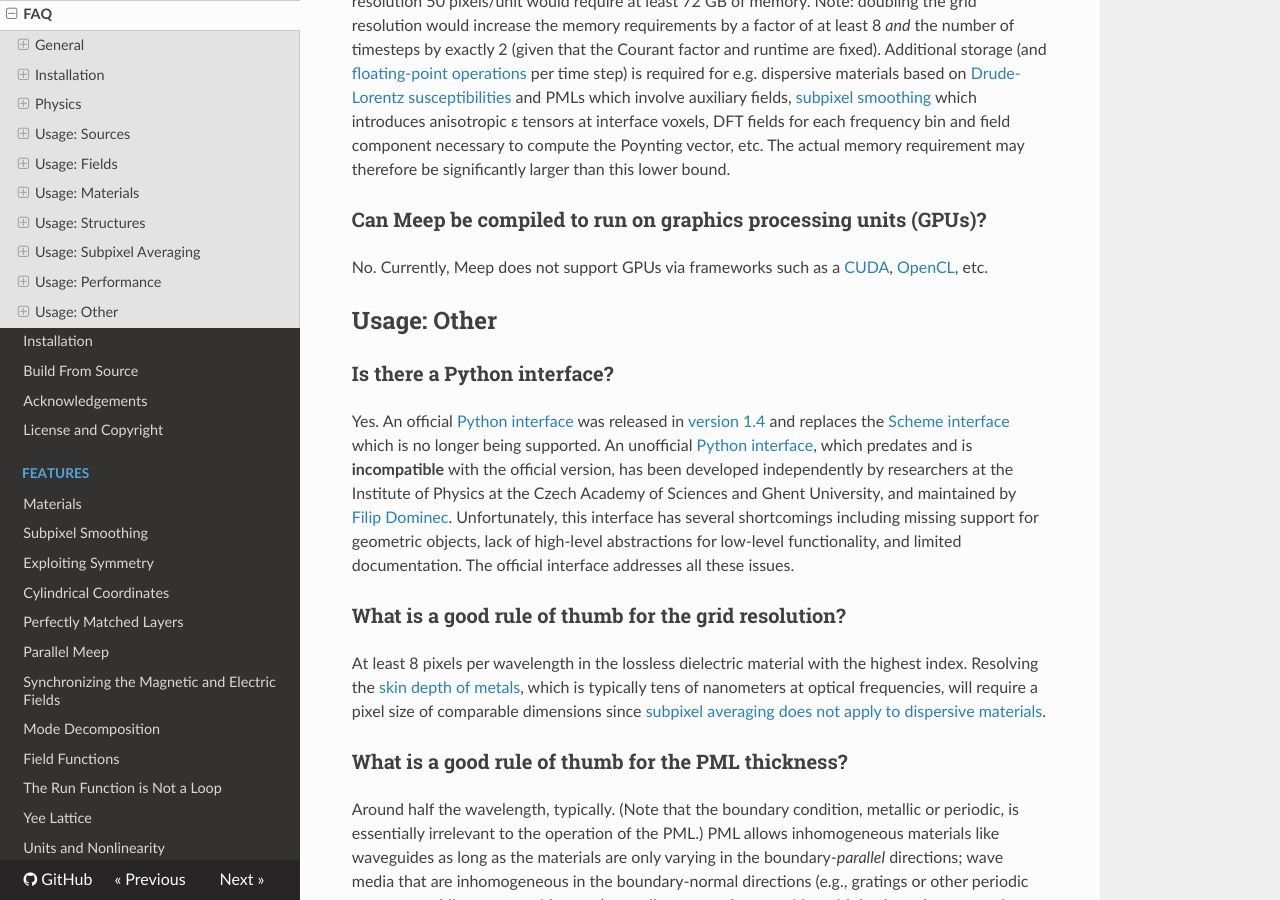
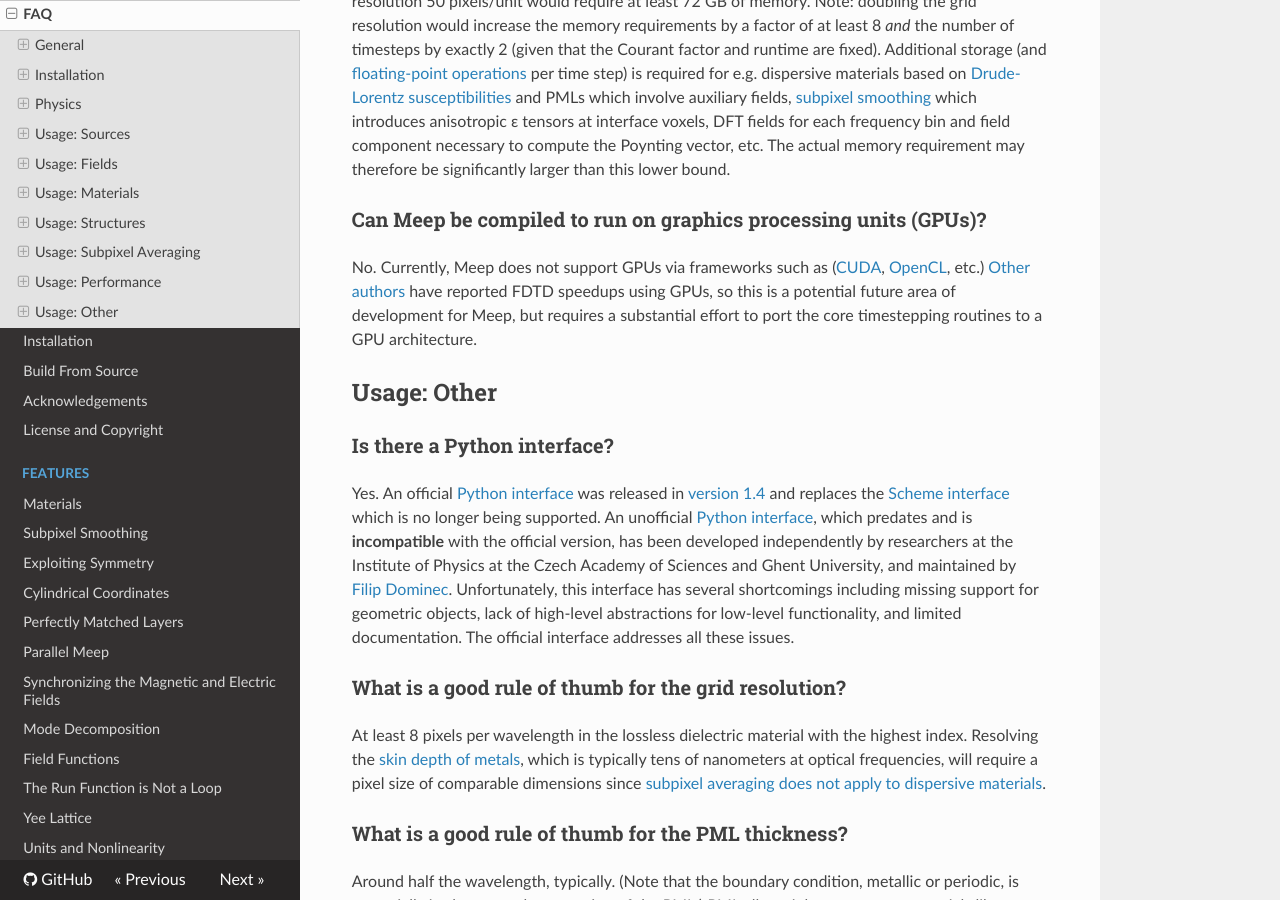
Before and after one commit to NanoComp/meep, an MkDocs documentation site: the page built from doc/docs/FAQ.md, in a window 1280 px wide and 900 px high, scrolled down 24890 px. Built offline with MkDocs 1.6.1, drawn with Linux system fonts in a browser that asks for light colours; nearby versions of some CDN libraries; formulas are drawn with MathJax 3; old or Windows-style settings are respelled for this version of MkDocs.

Commit message:
more GPU comments

```diff
--- a/doc/docs/FAQ.md
+++ b/doc/docs/FAQ.md
@@ -415,7 +415,7 @@ In general, calculating the computational cost of an arbitrary simulation is cha
 
 ### Can Meep be compiled to run on graphics processing units (GPUs)?
 
-No. Currently, Meep does not support GPUs via frameworks such as a [CUDA](https://en.wikipedia.org/wiki/CUDA), [OpenCL](https://en.wikipedia.org/wiki/OpenCL), etc.
+No. Currently, Meep does not support GPUs via frameworks such as ([CUDA](https://en.wikipedia.org/wiki/CUDA), [OpenCL](https://en.wikipedia.org/wiki/OpenCL), etc.)  [Other authors](https://www.sciencedirect.com/science/article/pii/S0010465518303990) have reported FDTD speedups using GPUs, so this is a potential future area of development for Meep, but requires a substantial effort to port the core timestepping routines to a GPU architecture.
 
 Usage: Other
 ------------
```
